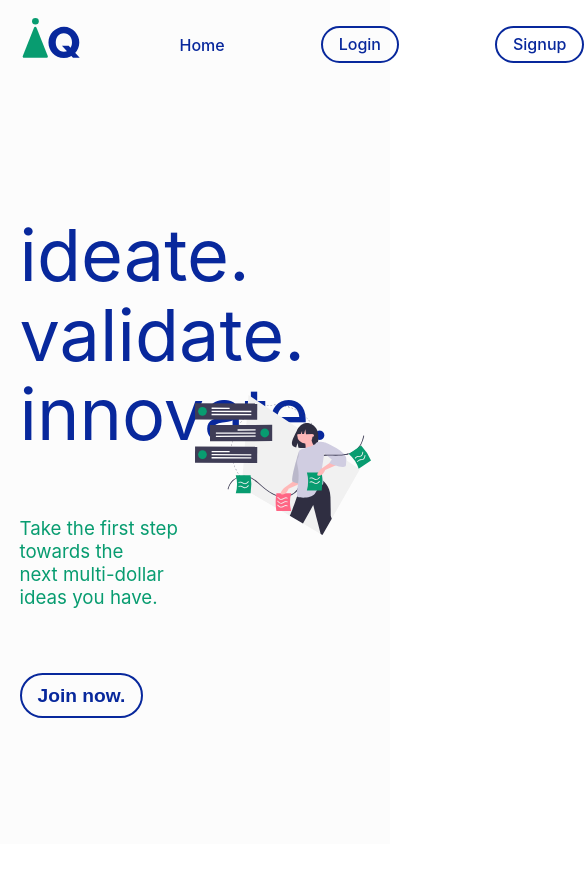
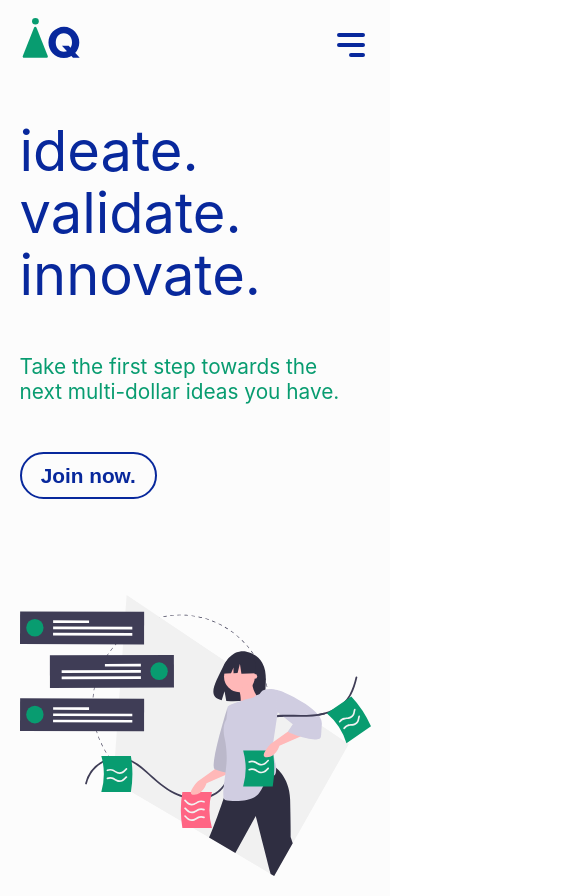
Before and after one commit to Akshay-Priyadarshi/ideas-app-client, a React (Create React App) app: page / in a window 390 px wide. Shown: the whole page, 584 px wide, since content can reach past the window. Before the commit the page ends 844 px from the top, so only its background shows below. Built offline with nearby package versions, Linux system fonts and the light colour scheme.

Commit message:
made home page responsive

```diff
--- a/package.json
+++ b/package.json
@@ -20,6 +20,7 @@
         "framer-motion": "^6",
         "react": "^18.0.0",
         "react-dom": "^18.0.0",
+        "react-icons": "^4.3.1",
         "react-redux": "^8.0.1",
         "react-router-dom": "6",
         "react-scripts": "5.0.1",
--- a/src/components/header/Header.module.css
+++ b/src/components/header/Header.module.css
@@ -16,6 +16,11 @@
     width: 4rem;
 }
 
+.navBar {
+    display: flex;
+    align-items: center;
+}
+
 .navLink {
     margin-left: 6rem;
     color: #08289c;
@@ -27,3 +32,56 @@
     border: 2px solid #08289c;
     padding: 0.4rem 1rem;
 }
+
+.menuIcon {
+    width: 2.5rem;
+    height: 2.5rem;
+    display: none;
+}
+
+@media only screen and (max-width: 992px) {
+    .headerOuter {
+        margin-bottom: 4rem;
+    }
+
+    .logo {
+        width: 3rem;
+    }
+
+    .navLink {
+        margin-left: 4rem;
+        font-size: 0.8rem;
+    }
+}
+
+@media only screen and (max-width: 768px) {
+    .headerOuter {
+        margin-bottom: 3rem;
+    }
+
+    .navBar {
+        display: none;
+    }
+
+    .menuIcon {
+        display: block;
+    }
+}
+
+@media only screen and (max-width: 480px) {
+    .headerOuter {
+        margin-bottom: 2rem;
+    }
+
+    .header {
+        width: 90%;
+    }
+
+    .logo {
+        width: 4rem;
+    }
+
+    .navBar {
+        display: none;
+    }
+}
--- a/src/components/header/Header.tsx
+++ b/src/components/header/Header.tsx
@@ -3,6 +3,7 @@ import styles from "./Header.module.css";
 import { Link } from "react-router-dom";
 import cn from "classnames";
 import logo from "../../assets/logo/logo-svg.svg";
+import { HiMenuAlt3 as MenuIcon } from "react-icons/hi";
 
 const Header = () => {
     return (
@@ -12,22 +13,17 @@ const Header = () => {
                     <img className={styles.logo} src={logo} alt="logo" />
                 </Link>
                 <nav className={styles.navBar}>
-                    <Link className={cn([styles.navLink])} to="/">
-                        Home
-                    </Link>
-                    <Link
-                        className={cn([styles.navLink, styles.circularOutline])}
-                        to="/login"
-                    >
-                        Login
-                    </Link>
-                    <Link
-                        className={cn([styles.navLink, styles.circularOutline])}
-                        to="/signup"
-                    >
-                        Signup
-                    </Link>
+                    <p className={cn([styles.navLink])}>
+                        <Link to="/">Home</Link>
+                    </p>
+                    <p className={cn([styles.navLink, styles.circularOutline])}>
+                        <Link to="/login">Login</Link>
+                    </p>
+                    <p className={cn([styles.navLink, styles.circularOutline])}>
+                        <Link to="/signup">Signup</Link>
+                    </p>
                 </nav>
+                <MenuIcon className={styles.menuIcon} color="#08289C" />
             </div>
         </div>
     );
--- a/src/components/page-layout/PageLayout.module.css
+++ b/src/components/page-layout/PageLayout.module.css
@@ -8,7 +8,14 @@
 
 .pageContent {
     flex: 1;
+    margin-bottom: 1rem;
     width: 90vw;
     display: flex;
     align-items: center;
 }
+
+@media only screen and (max-width: 768px) {
+    .pageLayout {
+        min-height: auto;
+    }
+}
--- a/src/index.css
+++ b/src/index.css
@@ -6,6 +6,7 @@ body {
     -moz-osx-font-smoothing: grayscale;
     -ms-overflow-style: none; /* IE and Edge */
     scrollbar-width: none;
+    font-size: 16px;
 }
 
 body::-webkit-scrollbar {
--- a/src/pages/home/Home.module.css
+++ b/src/pages/home/Home.module.css
@@ -7,7 +7,6 @@
 
 .left {
     width: 50%;
-    height: 100%;
 }
 
 .title {
@@ -43,3 +42,113 @@
 .heroImg {
     width: 100%;
 }
+
+@media only screen and (max-width: 992px) {
+    .title {
+        font-size: 3rem;
+        margin-bottom: 2rem;
+    }
+
+    .subTitle {
+        margin-bottom: 2rem;
+    }
+
+    .actionBtn {
+        padding: 0.4rem 0.8rem;
+        font-size: 1rem;
+    }
+}
+
+@media only screen and (max-width: 768px) {
+    .title {
+        font-size: 2.5rem;
+        margin-bottom: 2rem;
+    }
+
+    .subTitle {
+        margin-bottom: 2rem;
+        font-size: 1rem;
+    }
+
+    .actionBtn {
+        padding: 0.4rem 0.8rem;
+        font-size: 1rem;
+    }
+}
+
+@media only screen and (max-width: 600px) {
+    .title {
+        font-size: 2rem;
+        margin-bottom: 2rem;
+    }
+
+    .subTitle {
+        font-size: 0.8rem;
+        margin-bottom: 2rem;
+    }
+
+    .actionBtn {
+        padding: 0.4rem 0.8rem;
+        font-size: 0.8rem;
+    }
+}
+
+@media only screen and (max-width: 480px) {
+    .hero {
+        flex-direction: column;
+        align-items: flex-start;
+    }
+    .left {
+        width: 100%;
+    }
+    .title {
+        font-size: 3.5rem;
+        margin-bottom: 3rem;
+    }
+
+    .subTitle {
+        font-size: 1.3rem;
+        margin-bottom: 3rem;
+    }
+
+    .actionBtn {
+        padding: 0.6rem 1.2rem;
+        font-size: 1.3rem;
+        margin-bottom: 6rem;
+    }
+    .right {
+        width: 100%;
+    }
+
+    .heroImg {
+        width: 100%;
+    }
+}
+
+@media only screen and (max-width: 400px) {
+    /* .left {
+        width: 100%;
+    }
+    .title {
+        font-size: 3.5rem;
+        margin-bottom: 4rem;
+    }
+
+    .subTitle {
+        font-size: 1.2rem;
+        margin-bottom: 4rem;
+    }
+
+    .actionBtn {
+        padding: 0.6rem 1.2rem;
+        font-size: 1.2rem;
+        margin-bottom: 4rem;
+    }
+    .right {
+        width: 100%;
+    }
+
+    .heroImg {
+        width: 100%;
+    } */
+}
```
Also changed, not shown: 1 other file (tests, documents, lock files or other folders).
